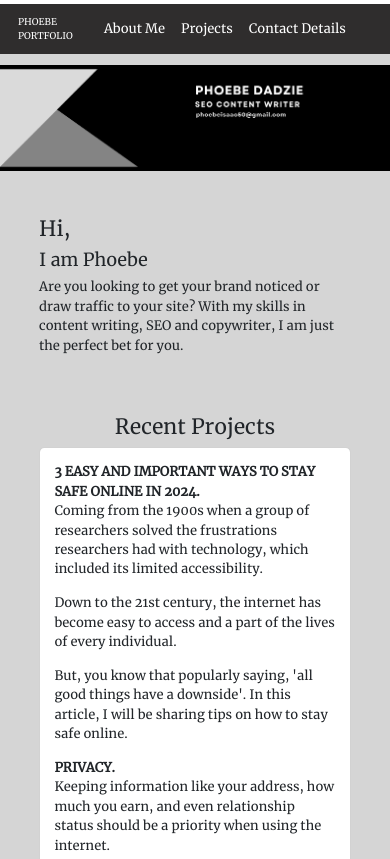
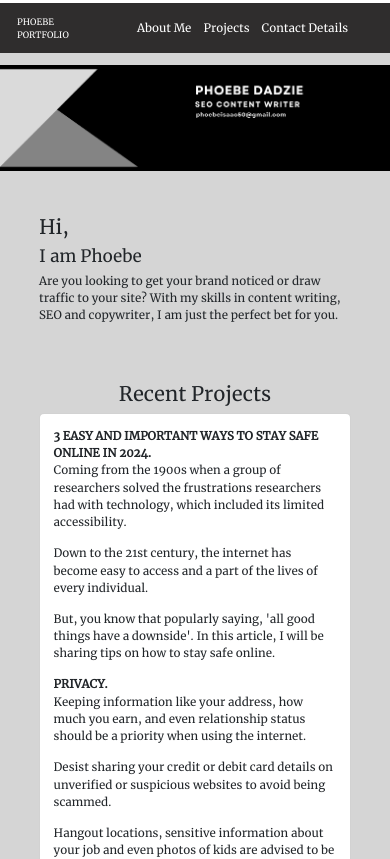
Before and after one commit to Laondohemba/phoebe.portfolio, a plain HTML site: page index.html in a window 390 px wide. Shown: the top 859 px of the page. Drawn offline with Linux system fonts and the light colour scheme.

Commit message:
Add files via upload

```diff
--- a/css/style.css
+++ b/css/style.css
@@ -107,10 +107,10 @@
 }
 @media (max-width: 500px){
     *{
-        font-size: .9rem;
+        font-size: .85rem;
     }
     .sections li a {
-        margin: 0 8px;
+        margin: 0 6px;
     }
     .social_links a {
         font-size: .6rem;
```
